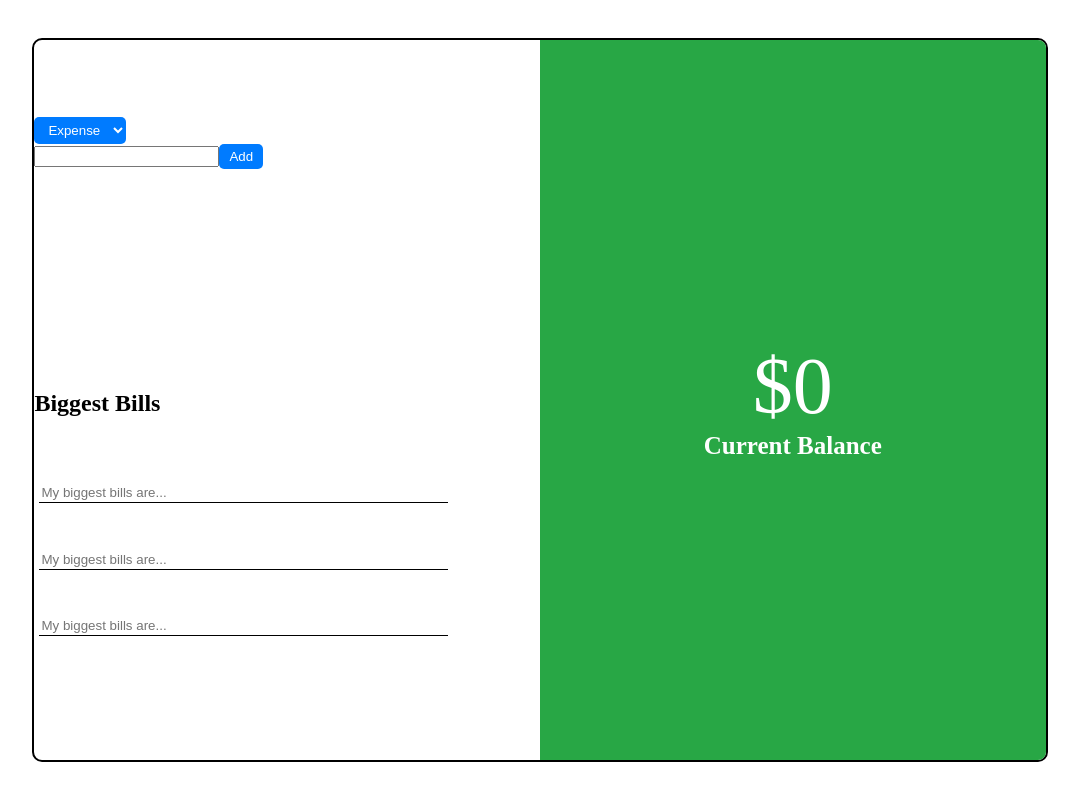
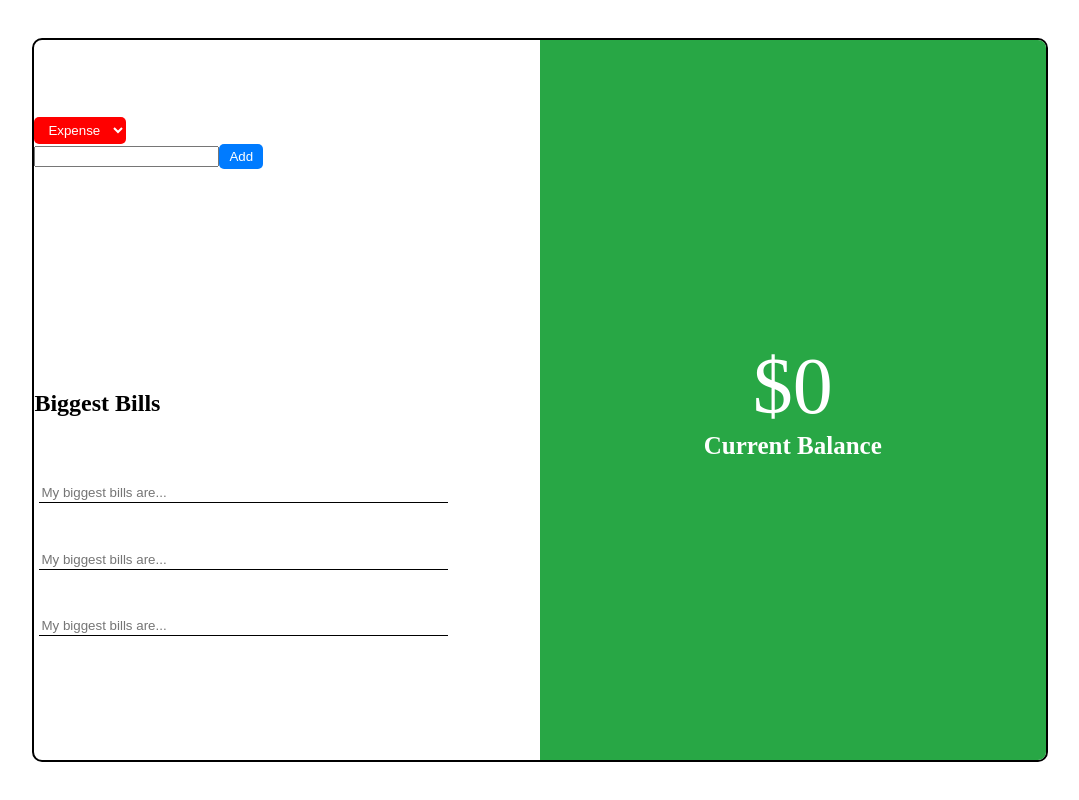
Before and after one commit to dev-martin02/track-expenses, a React (Vite) app: page / in a window 1280 px wide. Shown: the whole page, without its empty margins (100-1179 px from the left). Built offline with nearby package versions, Linux system fonts and the light colour scheme.

Commit message:
better structure of code and new style were added also some bugs were fixed it

```diff
--- a/src/App.css
+++ b/src/App.css
@@ -34,33 +34,3 @@ body {
   display: flex;
   justify-content: space-around;
 }
-#current-balance {
-  display: flex;
-  align-items: center;
-  justify-content: center;
-  background-color: #28a745;
-  color: white;
-}
-
-#current-balance h2 {
-  font-size: 80px;
-  font-weight: 100;
-  margin: 0;
-}
-
-#current-balance span {
-  font-size: 25px;
-  font-weight: 700;
-}
-
-select {
-  display: block;
-}
-select,
-button {
-  background-color: #007bff;
-  color: white;
-  border: none;
-  border-radius: 5px;
-  padding: 5px 10px;
-}
--- a/src/App.jsx
+++ b/src/App.jsx
@@ -8,12 +8,16 @@ function App() {
   const [balance, setBalance] = useState(0);
   const [inputAmount, setInputAmount] = useState("");
   const [userAction, setUserAction] = useState("expense");
+  const [prevBalance, setPrevBalance] = useState("");
 
+  // Todo: expenses should be an object, with 2 properties, categories and cost
   // Set values
   const getValueInput = (e) => {
-    let value = parseInt(e.target.value);
+    let value = Number(e.target.value);
     setInputAmount(value);
+    setPrevBalance(value);
   };
+  console.log(inputAmount);
   const getSelectValue = (e) => {
     setUserAction(e.target.value);
   };
@@ -41,7 +45,7 @@ function App() {
         break;
 
       default:
-        console.log("Sorry you have to select one");
+        alert("Sorry you have to select one");
     }
   };
 
@@ -51,12 +55,13 @@ function App() {
         <InputLog
           getValueInput={getValueInput}
           getSelectValue={getSelectValue}
+          userAction={userAction}
           inputAmount={inputAmount}
           action={action}
         />
         <Task />
       </div>
-      <UserBalance balance={balance} />
+      <UserBalance balance={balance} inputAmount={prevBalance} />
     </div>
   );
 }
--- /dev/null
+++ b/src/components/inputLog/InputLog.css
@@ -0,0 +1,21 @@
+select {
+  display: block;
+}
+select,
+button {
+  background-color: #007bff;
+  color: white;
+  border: none;
+  border-radius: 5px;
+  padding: 5px 10px;
+}
+
+#expense {
+  background-color: red;
+  color: white;
+}
+
+#income {
+  background-color: #28a745;
+  color: white;
+}
--- a/src/components/inputLog/InputLog.jsx
+++ b/src/components/inputLog/InputLog.jsx
@@ -1,14 +1,19 @@
+import "./InputLog.css";
+
 export default function InputLog({
+  userAction,
   getSelectValue,
   getValueInput,
   inputAmount,
   action,
 }) {
-  // TODO: Expenses & Income should have a different background color
-
   return (
     <div>
-      <select name="activity" id="activity" onChange={getSelectValue}>
+      <select
+        name="activity"
+        onChange={getSelectValue}
+        id={userAction === "expense" ? "expense" : "income"}
+      >
         <option value="expense">Expense</option>
         <option value="income">Income</option>
       </select>
--- /dev/null
+++ b/src/components/userBalance/UserBalance.css
@@ -0,0 +1,18 @@
+#current-balance {
+  display: flex;
+  align-items: center;
+  justify-content: center;
+  background-color: #28a745;
+  color: white;
+}
+
+#current-balance h2 {
+  font-size: 80px;
+  font-weight: 100;
+  margin: 0;
+}
+
+#current-balance span {
+  font-size: 25px;
+  font-weight: 700;
+}
--- a/src/components/userBalance/UserBalance.jsx
+++ b/src/components/userBalance/UserBalance.jsx
@@ -1,5 +1,6 @@
+import "./UserBalance.css";
+
 export default function UserBalance({ balance }) {
-  // TODO: Add an Array which going to log the last 3 aactivityes that had affect the balance
   return (
     <div id="current-balance">
       <h2>{`$${balance}`}</h2>
```
